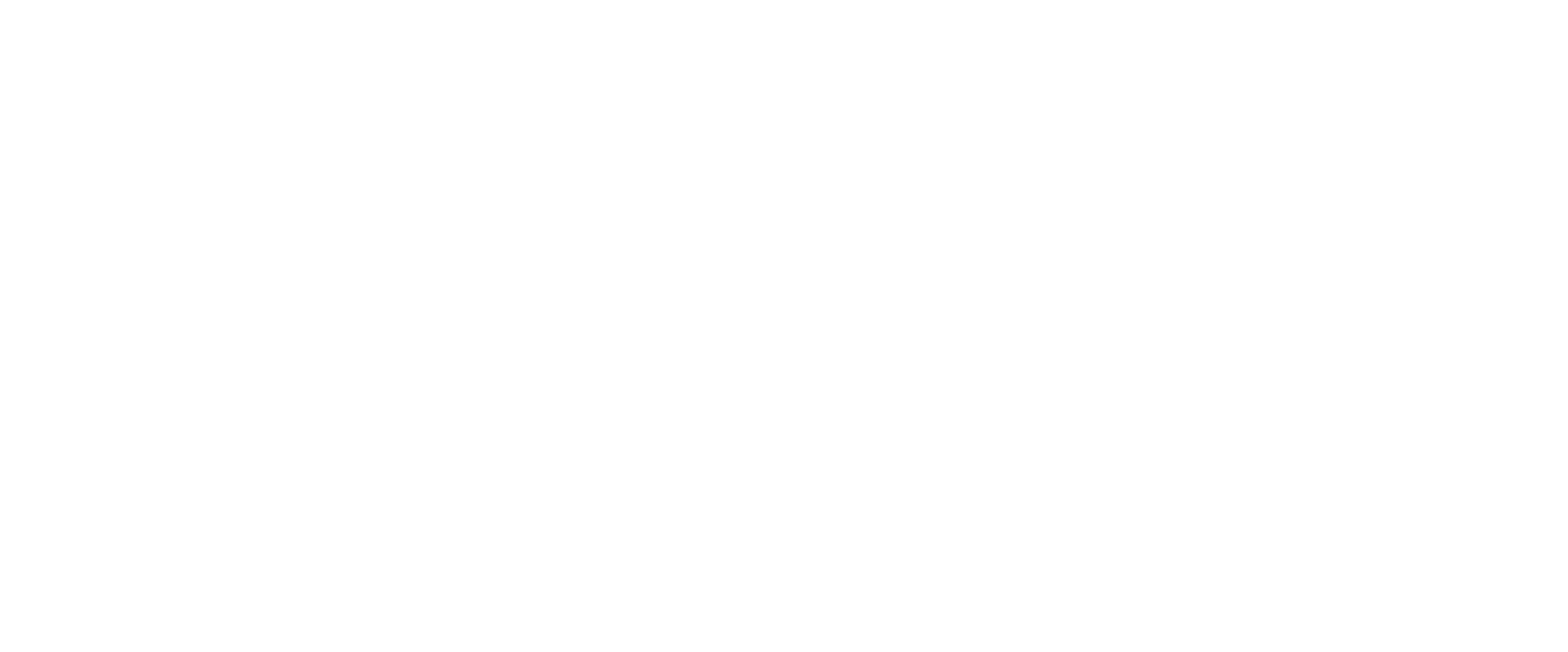
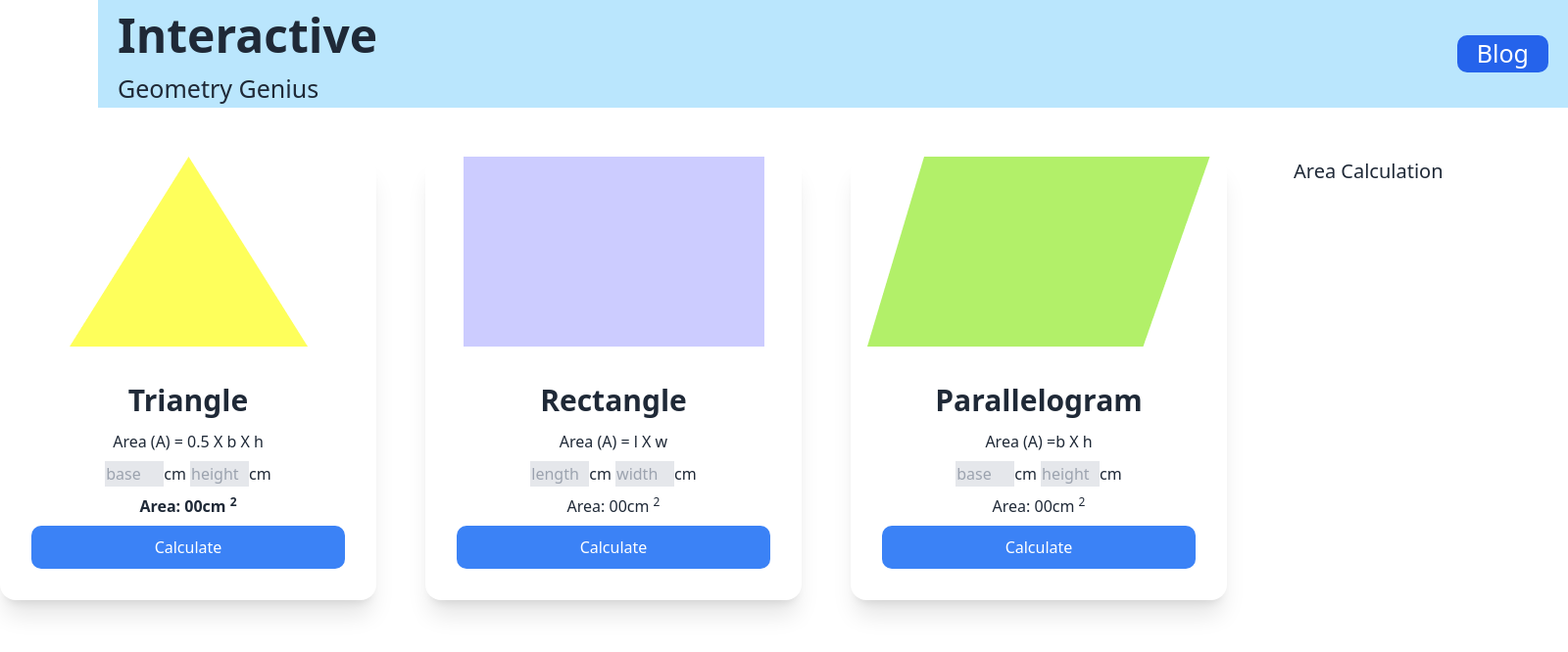
Before and after one commit to Zisan05/geometry-genius, a plain HTML site: page index.html in a window 1280 px wide. Shown: the whole page at 98% size, 1600 px wide, since content can reach past the window. Drawn offline with nearby package versions, Linux system fonts and the light colour scheme.

Commit message:
last push

```diff
--- a/index.html
+++ b/index.html
@@ -4,8 +4,85 @@
     <meta charset="UTF-8">
     <meta name="viewport" content="width=device-width, initial-scale=1.0">
     <title>Geometry genius</title>
+    <link href="https://cdn.jsdelivr.net/npm/daisyui@3.5.1/dist/full.css" rel="stylesheet" type="text/css" />
+<script src="https://cdn.tailwindcss.com"></script>
 </head>
 <body>
+    <header>
+<div class="flex flex-cols justify-between items-center w-[1500px] ml-[100px] bg-sky-200 px-[20px]">
+    <div>
+        <h1 class="text-[48px] font-bold">Interactive</h1>
+        <p class="text-[25px]">Geometry Genius</p>
+    </div>
+    <div>
+        <button class="bg-blue-600 text-[25px] px-[20px] rounded-[10px] text-white hover:bg-green-400">Blog</button>
+    </div>
+</div>
+    </header>
+    <main>
+<section class="flex flex-cols mt-[50px] justify-between w-[1600px]">
+<div class="grid grid-cols-3 gap-[50px]">
+    <!-- First card -->
+    <div class="card w-96 bg-base-100 shadow-xl">
+        <figure><img src="./images/triangle.png" alt="Shoes" /></figure>
+        <div class="card-body text-center">
+          <h2 class="text-center text-[30px] font-bold">Triangle</h2>
+          <p>Area (A) = 0.5 X b X h</p>
+          <p>
+        <input type="text" name="" id="base-input" placeholder="base" class="border w-[60px] bg-gray-200"><span>cm</span>
 
+        <input type="text" name="" id="height-input" placeholder="height" class="border w-[60px] bg-gray-200"><span>cm</span>
+    </p>
+    <p class="font-bold">Area: <span id="area-input">00</span>cm <sup>2</sup></p>
+          <div class="card-actions">
+            <button onclick="Trianglearea()" class="bg-blue-500 text-white w-full p-[10px] rounded-[10px] hover:bg-green-400">Calculate</button>
+          </div>
+        </div>
+      </div>
+
+<!-- second card -->
+<div class="card w-96 bg-base-100 shadow-xl">
+    <figure><img src="./images/rectangle.png" alt="Shoes" /></figure>
+    <div class="card-body text-center">
+      <h2 class="text-center text-[30px] font-bold">Rectangle</h2>
+      <p>Area (A) = l X w</p>
+      <p>
+    <input type="text" name="" id="length-input" placeholder="length" class="border w-[60px] bg-gray-200"><span>cm</span>
+
+    <input type="text" name="" id="width-input" placeholder="width" class="border w-[60px] bg-gray-200"><span>cm</span>
+</p>
+<p>Area: <span id="area-input2">00</span>cm <sup>2</sup></p>
+      <div class="card-actions">
+        <button onclick="Rectanglearea()" class="bg-blue-500 text-white w-full p-[10px] rounded-[10px] hover:bg-green-400">Calculate</button>
+      </div>
+    </div>
+  </div>
+
+  <!-- third card  -->
+  <div class="card w-96 bg-base-100 shadow-xl">
+    <figure><img src="./images/parallelogram.png" alt="Shoes" /></figure>
+    <div class="card-body text-center">
+      <h2 class="text-center text-[30px] font-bold">Parallelogram</h2>
+      <p>Area (A) =b X h</p>
+      <p>
+    <input type="text" name="" id="base-input1" placeholder="base" class="border w-[60px] bg-gray-200"><span>cm</span>
+
+    <input type="text" name="" id="height-input1" placeholder="height" class="border w-[60px] bg-gray-200"><span>cm</span>
+</p>
+<p>Area: <span id="area-input3">00</span>cm <sup>2</sup></p>
+      <div class="card-actions">
+        <button onclick="Parallelogramarea()" class="bg-blue-500 text-white w-full p-[10px] rounded-[10px] hover:bg-green-400">Calculate</button>
+      </div>
+    </div>
+  </div>
+
+</div>
+<p class="text-[20px] mr-[80px] h-[400px] w-[200px] ">Area Calculation</p>
+
+</section>
+    </main>
+
+
+    <script src="js/geometry.js"></script>
 </body>
 </html>
--- /dev/null
+++ b/js/geometry.js
@@ -0,0 +1,74 @@
+// function Trianglearea(){
+// // base value
+//     const basefield = document.getElementById('base-input').value;
+//     base = parseFloat(basefield);
+//     console.log(base);
+
+
+//     // height value
+//     const heightfield = document.getElementById('height-input').value;
+//     height = parseFloat(heightfield);
+//     console.log(height);
+
+// // calculate the area
+// const areafield1 = document.getElementById('area-input');
+// const result1 = 0.5 * base * height;
+// areafield1.innerText = result1;
+// }
+
+// function Rectanglearea(){
+//     const lengthfield = document.getElementById('length-input').value;
+//      length = parseFloat(lengthfield);
+
+//     const widthfield = document.getElementById('width-input').value;
+//     const width = parseFloat(widthfield);
+
+//     const areafield2 = document.getElementById('area-input2');
+//     const result2 = length * width;
+//     areafield2.innerText = result2;
+// }
+
+function reuseableget(inputid){
+    const getinput = document.getElementById(inputid).value;
+const value = parseFloat(getinput);
+return value;
+}
+
+function reuseableset(valeuid,area){
+    const setresult = document.getElementById(valeuid);
+    setresult.innerText = area;
+}
+
+// 1st card
+function Trianglearea(){
+    const  base = reuseableget('base-input');
+
+    const height = reuseableget('height-input');
+
+    let area = 0.5*base* height;
+reuseableset('area-input',area);
+
+}
+// 2nd card
+function Rectanglearea(){
+    const  length = reuseableget('length-input');
+
+    const width = reuseableget('width-input');
+
+    let area = length * width;
+reuseableset('area-input2',area);
+
+}
+
+// 3rd card
+
+function Parallelogramarea(){
+    const  base1 = reuseableget('base-input1');
+
+    const height1 = reuseableget('height-input1');
+
+
+    let area = base1 * height1 ;
+reuseableset('area-input3',area);
+
+}
```
